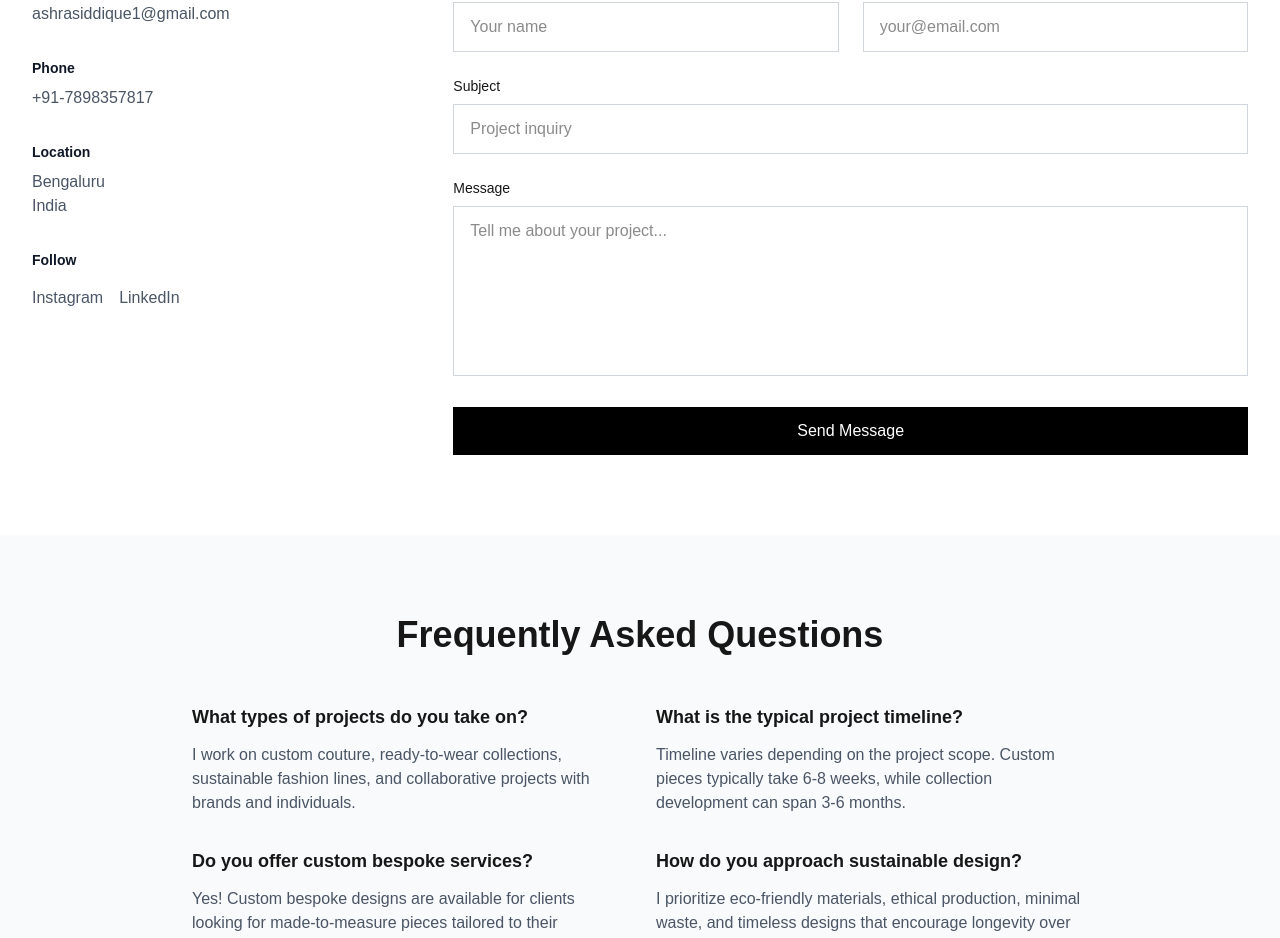
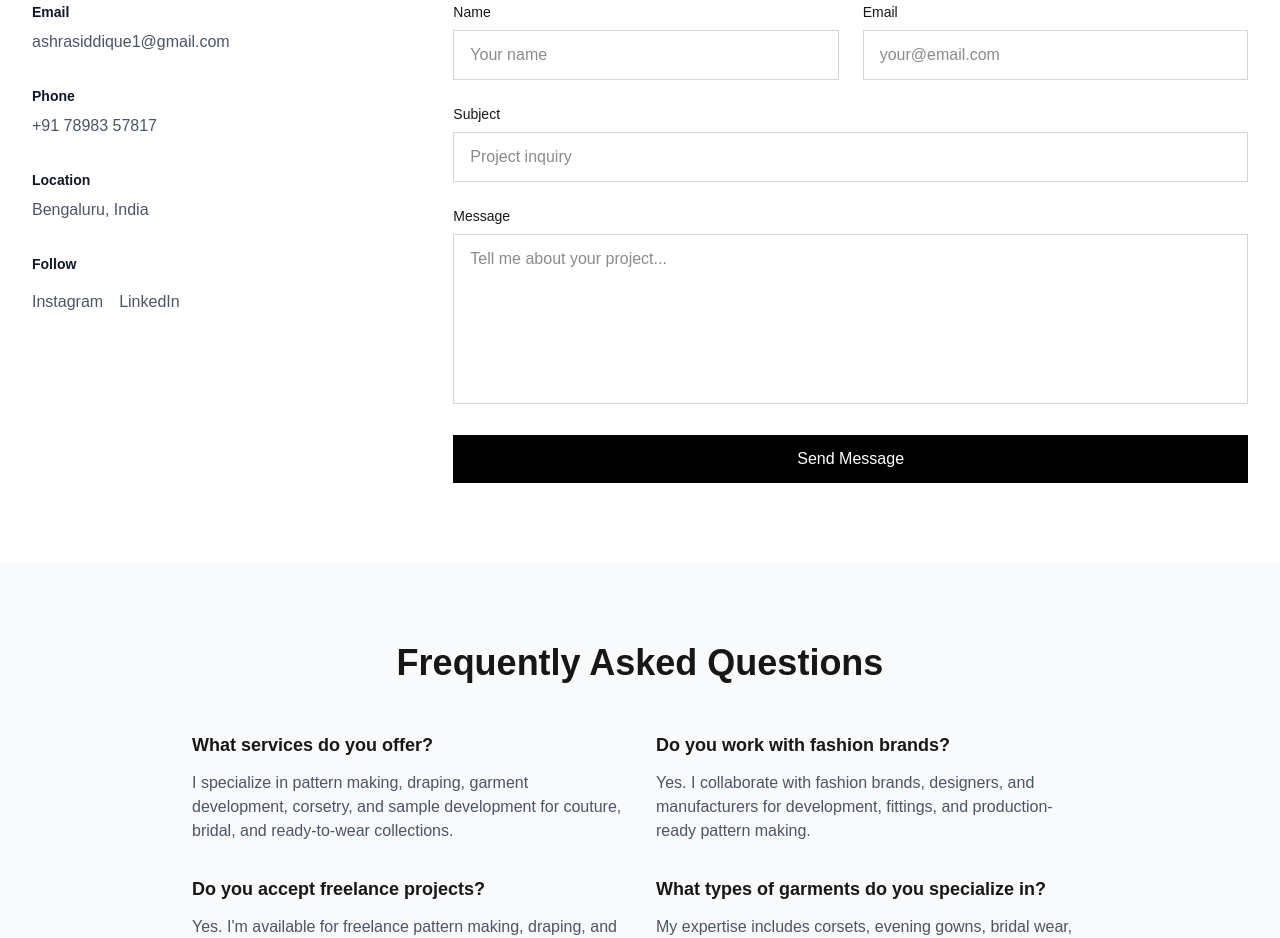
Before and after one commit to ashrasiddique1-lgtm/ashra-portfolio, a Next.js app: page /contact in a window 1280 px wide. Shown: the part 535-1473 px from the top of the page. Built offline with nearby package versions, Linux system fonts and the light colour scheme.

Commit message:
changed content

```diff
--- a/src/app/about/page.tsx
+++ b/src/app/about/page.tsx
@@ -43,7 +43,7 @@ export default function AboutPage() {
       </section>
 
       {/* Expertise Section */}
-      <section className="bg-gray-50 py-20">
+      {/* <section className="bg-gray-50 py-20">
         <div className="max-w-7xl mx-auto px-4 sm:px-6 lg:px-8">
           <h2 className="text-4xl font-bold mb-12 text-center">Areas of Expertise</h2>
 
@@ -70,10 +70,10 @@ export default function AboutPage() {
             </div>
           </div>
         </div>
-      </section>
+      </section> */}
 
       {/* Awards Section */}
-      <section className="py-20">
+      {/* <section className="py-20">
         <div className="max-w-7xl mx-auto px-4 sm:px-6 lg:px-8">
           <h2 className="text-4xl font-bold mb-12 text-center">Awards & Recognition</h2>
 
@@ -103,7 +103,7 @@ export default function AboutPage() {
             </div>
           </div>
         </div>
-      </section>
+      </section> */}
 
       {/* CTA Section */}
       <section className="bg-black text-white py-20">
--- a/src/app/contact/page.tsx
+++ b/src/app/contact/page.tsx
@@ -1,8 +1,8 @@
 import ContactForm from "@/components/ContactForm";
 
 export const metadata = {
-  title: "Contact - Ashra",
-  description: "Get in touch with Ashra for collaborations, inquiries, and custom design projects.",
+  title: "Contact - Ashra Siddique",
+  description: "Get in touch for pattern making, draping, and garment development collaborations.",
 };
 
 export default function ContactPage() {
@@ -13,7 +13,8 @@ export default function ContactPage() {
         <div className="max-w-7xl mx-auto px-4 sm:px-6 lg:px-8">
           <h1 className="text-5xl md:text-6xl font-bold mb-6">Get In Touch</h1>
           <p className="text-xl text-gray-600 max-w-2xl">
-            Have a project in mind? Let's discuss how we can collaborate to create something extraordinary.
+            Open to collaborations in pattern making, draping, and garment development.
+            Whether you're a brand, designer, or production team, let's create refined and well-crafted garments together.
           </p>
         </div>
       </section>
@@ -35,16 +36,15 @@ export default function ContactPage() {
 
               <div className="mb-8">
                 <h3 className="text-sm font-semibold text-gray-900 mb-2">Phone</h3>
-                <a href="tel:+15551234567" className="text-gray-600 hover:text-black transition">
-                  +91-7898357817
+                <a href="tel:+917898357817" className="text-gray-600 hover:text-black transition">
+                  +91 78983 57817
                 </a>
               </div>
 
               <div className="mb-8">
                 <h3 className="text-sm font-semibold text-gray-900 mb-2">Location</h3>
                 <p className="text-gray-600">
-                  Bengaluru<br />
-                  India
+                  Bengaluru, India
                 </p>
               </div>
 
@@ -73,36 +73,52 @@ export default function ContactPage() {
       {/* FAQ Section */}
       <section className="bg-gray-50 py-20">
         <div className="max-w-7xl mx-auto px-4 sm:px-6 lg:px-8">
-          <h2 className="text-4xl font-bold mb-12 text-center">Frequently Asked Questions</h2>
+          <h2 className="text-4xl font-bold mb-12 text-center">
+            Frequently Asked Questions
+          </h2>
 
           <div className="grid grid-cols-1 md:grid-cols-2 gap-8 max-w-4xl mx-auto">
+
             <div>
-              <h3 className="text-lg font-semibold mb-3">What types of projects do you take on?</h3>
+              <h3 className="text-lg font-semibold mb-3">
+                What services do you offer?
+              </h3>
               <p className="text-gray-600">
-                I work on custom couture, ready-to-wear collections, sustainable fashion lines, and collaborative projects with brands and individuals.
+                I specialize in pattern making, draping, garment development,
+                corsetry, and sample development for couture, bridal, and ready-to-wear collections.
               </p>
             </div>
 
             <div>
-              <h3 className="text-lg font-semibold mb-3">What is the typical project timeline?</h3>
+              <h3 className="text-lg font-semibold mb-3">
+                Do you work with fashion brands?
+              </h3>
               <p className="text-gray-600">
-                Timeline varies depending on the project scope. Custom pieces typically take 6-8 weeks, while collection development can span 3-6 months.
+                Yes. I collaborate with fashion brands, designers, and manufacturers
+                for development, fittings, and production-ready pattern making.
               </p>
             </div>
 
             <div>
-              <h3 className="text-lg font-semibold mb-3">Do you offer custom bespoke services?</h3>
+              <h3 className="text-lg font-semibold mb-3">
+                Do you accept freelance projects?
+              </h3>
               <p className="text-gray-600">
-                Yes! Custom bespoke designs are available for clients looking for made-to-measure pieces tailored to their specifications and vision.
+                Yes. I'm available for freelance pattern making, draping, and
+                garment development projects both remotely and onsite.
               </p>
             </div>
 
             <div>
-              <h3 className="text-lg font-semibold mb-3">How do you approach sustainable design?</h3>
+              <h3 className="text-lg font-semibold mb-3">
+                What types of garments do you specialize in?
+              </h3>
               <p className="text-gray-600">
-                I prioritize eco-friendly materials, ethical production, minimal waste, and timeless designs that encourage longevity over fast fashion.
+                My expertise includes corsets, evening gowns, bridal wear,
+                structured garments, and complex draped silhouettes.
               </p>
             </div>
+
           </div>
         </div>
       </section>
--- a/src/app/portfolio/page.tsx
+++ b/src/app/portfolio/page.tsx
@@ -14,7 +14,7 @@ export default function PortfolioPage() {
         <div className="max-w-7xl mx-auto px-4 sm:px-6 lg:px-8">
           <h1 className="text-5xl md:text-6xl font-bold mb-6">Portfolio</h1>
           <p className="text-xl text-gray-600 max-w-2xl">
-            Explore a curated selection of my latest design work spanning evening wear, sustainable fashion, and innovative streetwear.
+            Explore a curated selection of my work in pattern making, draping, and couture garment development. Each piece reflects precision, silhouette refinement, and advanced construction techniques across bridal, evening wear, and structured garments.
           </p>
         </div>
       </section>
--- a/src/components/Navigation.tsx
+++ b/src/components/Navigation.tsx
@@ -35,12 +35,12 @@ export default function Navigation() {
             >
               About
             </Link>
-            <Link
+            {/* <Link
               href="/contact"
               className="text-sm font-medium bg-black text-white px-6 py-2 hover:bg-gray-800 transition"
             >
               Contact
-            </Link>
+            </Link> */}
           </div>
 
           {/* Mobile Menu Button */}
```
